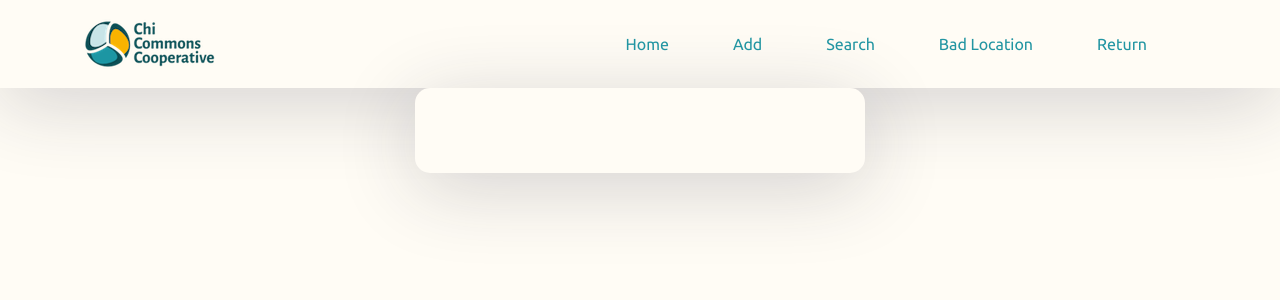
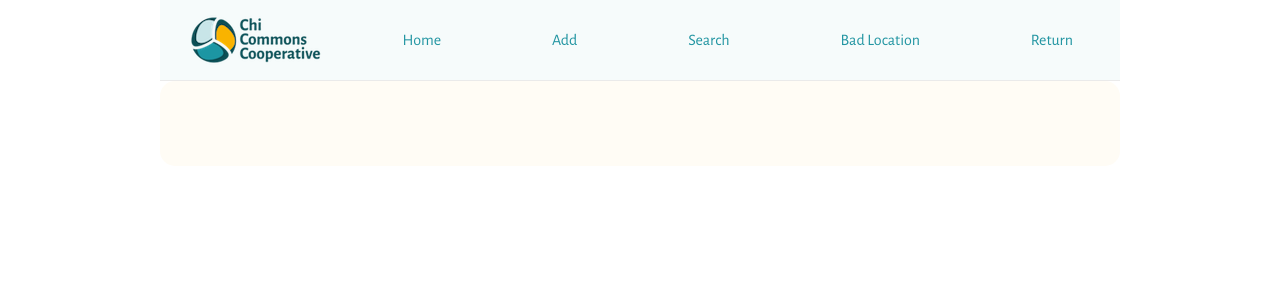
Before and after one commit to chicommons/maps, a React (Create React App) app in the folder client/: page /add in a window 1280 px wide. Shown: the top 300 px of the page. Built offline with nearby package versions, Linux system fonts and the light colour scheme; no server answers.

Commit message:
updated styling per 6/27 email

```diff
--- a/client/src/App.css
+++ b/client/src/App.css
@@ -1,45 +1,8 @@
-@import url("https://fonts.googleapis.com/css2?family=Alegreya+Sans:wght@300&display=swap");
-@import url("https://fonts.googleapis.com/css2?family=Ubuntu:wght@300&display=swap");
-
 .App {
-  text-align: center;
-  background-color: #fffcf5;
-}
-
-.App-logo {
-  height: 40vmin;
-  pointer-events: none;
-}
-
-@media (prefers-reduced-motion: no-preference) {
-  .App-logo {
-    animation: App-logo-spin infinite 20s linear;
-  }
-}
-
-.App-header {
-  background-color: #fffcf5;
-  min-height: 100vh;
-  display: flex;
-  flex-direction: column;
-  align-items: center;
-  justify-content: center;
-  font-size: calc(10px + 2vmin);
-  color: white;
-  font-family: "Ubuntu", sans-serif;
-}
-
-.App-link {
-  color: #61dafb;
-}
-
-@keyframes App-logo-spin {
-  from {
-    transform: rotate(0deg);
-  }
-  to {
-    transform: rotate(360deg);
-  }
+  width: 75vw;
+  max-width: 1140px;
+  margin: auto;
+  height: inherit;
 }
 
 .buttonStyle {
@@ -51,3 +14,13 @@
 .formInputStyle {
   color: #124e54;
 }
+
+.navbar-brand {
+  min-width: 20%;
+}
+
+@media (min-width: 700px) {
+  .navbar-brand {
+    width: auto;
+  }
+}
--- a/client/src/Search.css
+++ b/client/src/Search.css
@@ -11,7 +11,6 @@
   width: 100%;
   /* min-width: 200px; */
   text-decoration: none;
-  box-shadow: 2px 2px 2px #898989;
 }
 
 .loading {
--- a/client/src/components/NavBar.css
+++ b/client/src/components/NavBar.css
@@ -1,4 +1,8 @@
-@import url("https://fonts.googleapis.com/css2?family=Ubuntu:wght@300&display=swap");
+.navbar-light {
+  font-family: "Alegreya Sans", Arial, sans-serif;
+  font-weight: 400;
+  border-bottom: 1px solid #eaeaea;
+}
 
 .fixed-bottom,
 .fixed-top {
@@ -8,9 +12,6 @@
   z-index: 1030;
 }
 
-.nav {
-  font-family: "Ubuntu", Arial, sans-serif;
-}
 .hamburgerDropDown {
   background-color: #124e54;
   border: 1px solid bisque;
@@ -30,4 +31,14 @@ ul.hamburgerDropDown {
 
 .nav-link {
   color: #2295a2;
+  padding: 0;
 }
+
+.navbar ul {
+  justify-content: space-between;
+}
+
+.navbar img {
+  max-width: 100%;
+  height: auto;
+}
--- a/client/src/containers/FormContainer.css
+++ b/client/src/containers/FormContainer.css
@@ -1,7 +1,4 @@
-@import url("https://fonts.googleapis.com/css2?family=Alegreya+Sans:wght@300&display=swap");
-
 .form {
-  font-family: "Alegreya Sans", Arial, sans-serif;
   margin-top: 2rem;
 }
 
@@ -20,17 +17,8 @@
 
 .directory-form {
   color: #124e54;
-  margin-left: calc(-85vw / 2 + 450px / 2);
-  /* margin-right: calc(-50vw / 2 + 450px / 2); */
-  margin-top: -2.5em;
-  margin-bottom: -2.5em;
   background: #fffcf5;
-  box-shadow: 0px 14px 80px rgba(34, 35, 58, 0.2);
-  padding: 40px 55px 45px 55px;
-  border-radius: 15px;
-  position: absolute;
   transition: all 0.3s;
-  width: 75vw;
   max-width: 2000px;
 }
 
@@ -61,7 +49,7 @@
   font-weight: 400;
   line-height: 1.5;
   color: #124e54;
-  background-color: #fff;
+  background-color: #f6fbfb;
   background-clip: padding-box;
   border: 1px solid #c7e4e7;
   border-radius: 0.25rem;
--- a/client/src/containers/Map.css
+++ b/client/src/containers/Map.css
@@ -1,7 +1,7 @@
 .map-container {
   background: #fffcf5;
-  box-shadow: 0px 14px 80px rgba(34, 35, 58, 0.2);
-  border-radius: 15px;
+  /* box-shadow: 0px 14px 80px rgba(34, 35, 58, 0.2); */
+  /* border-radius: 15px; */
   color: #124e54;
   height: calc(100vh - 10.5rem);
   left: 0.25rem;
--- a/client/src/containers/MapContainer.css
+++ b/client/src/containers/MapContainer.css
@@ -4,9 +4,9 @@
   margin-top: -2.5em;
   margin-bottom: -2.5em;
   background: #fffcf5;
-  box-shadow: 0px 14px 80px rgba(34, 35, 58, 0.2);
+  /* box-shadow: 0px 14px 80px rgba(34, 35, 58, 0.2); */
   padding: 40px 55px 45px 55px;
-  border-radius: 15px;
+  /* border-radius: 15px; */
   position: absolute;
   transition: all 0.3s;
   width: 85vw;
--- a/client/src/index.css
+++ b/client/src/index.css
@@ -5,7 +5,7 @@
   box-sizing: border-box;
 }
 body {
-  background: #fffcf5 !important;
+  background: #fff;
   display: flex;
   min-height: 100vh;
   font-weight: 400;
@@ -17,9 +17,8 @@ h2,
 h3,
 h4,
 h5,
-h6,
-label,
-span {
+h6
+{
   font-weight: 500;
   font-family: "Alegreya Sans", Arial, sans-serif;
   color: #124e54;
@@ -46,9 +45,10 @@ html,
   width: 100%;
 }
 
-.navbar-light {
-  background-color: #fffcf5;
-  box-shadow: 0px 14px 80px rgba(34, 35, 58, 0.2);
+.navbar,
+.footer {
+  background-color: #f6fbfb;
+  width: 100%;
 }
 
 .auth-wrapper {
@@ -59,11 +59,10 @@ html,
 }
 
 .auth-inner {
-  width: 450px;
-  margin: auto;
+  width: 100%;
+  /* margin: auto; */
   background: #fffcf5;
-  box-shadow: 0px 14px 80px rgba(34, 35, 58, 0.2);
-  padding: 40px 55px 45px 55px;
+  padding: 40px 25px 45px 25px;
   border-radius: 15px;
   transition: all 0.3s;
 }
@@ -76,7 +75,6 @@ html,
 
 .auth-wrapper .form-control:focus {
   border-color: #2295a2;
-  box-shadow: none;
 }
 
 .auth-wrapper h3 {
```
Also changed, not shown: 1 other file (tests, documents, lock files or other folders).
